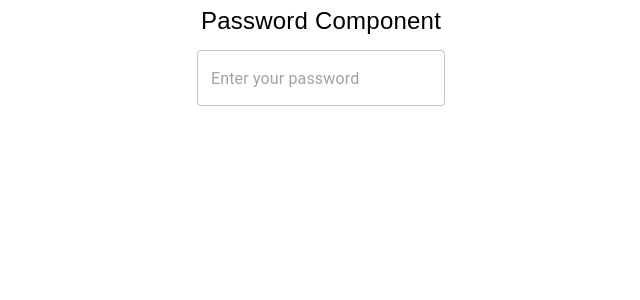
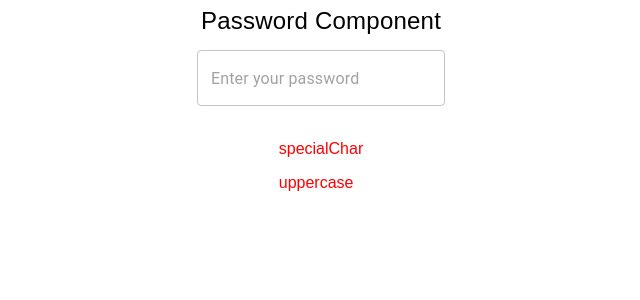
Before and after one commit to keyner07/react-coding-challenge, a React (Create React App) app: page / in a window 1280 px wide. Shown: the top 300 px of the page, without its empty margins (319-959 px from the left). Built offline with nearby package versions, Linux system fonts and the light colour scheme.

Commit message:
add password requirements

```diff
--- a/src/App.js
+++ b/src/App.js
@@ -1,9 +1,15 @@
 import './App.css';
 import PasswordValidator from './components/password-validator/password.validator.component';
 
+
+const optionsSample = [
+  'specialChar',
+  'uppercase'
+]
+
 function App() {
   return (
-    <PasswordValidator />
+    <PasswordValidator options={optionsSample} />
   );
 }
 
--- a/src/components/password-validator/password.validator.component.js
+++ b/src/components/password-validator/password.validator.component.js
@@ -1,8 +1,20 @@
-import React, { useState } from 'react';
+import React, { useState, useCallback } from 'react';
 import { Container, PasswordField, RequirementItem, RequirementList, Title } from './password-validator.styled';
+
+const requirementsMap = {
+    specialChar: /[@#$%^&*!]/,
+    number: /\d/,
+    uppercase: /[A-Z]/,
+    noConsecutiveLetters: /(.)\1/,
+};
 
 const PasswordValidator = ({ options= [] }) => {
     const [password, setPassword] = useState('');
+
+    const validatePassword = useCallback(
+        (value, option) => requirementsMap[option].test(value),
+        []
+    );
 
     return (
         <Container>
@@ -15,7 +27,7 @@ const PasswordValidator = ({ options= [] }) => {
             ></PasswordField>
             <RequirementList>
                 {options.map((option, index) => (
-                    <RequirementItem key={index}></RequirementItem>
+                    <RequirementItem key={index} isValid={validatePassword(password, option)}>{option}</RequirementItem>
                 ))}
             </RequirementList>
         </Container>
```
